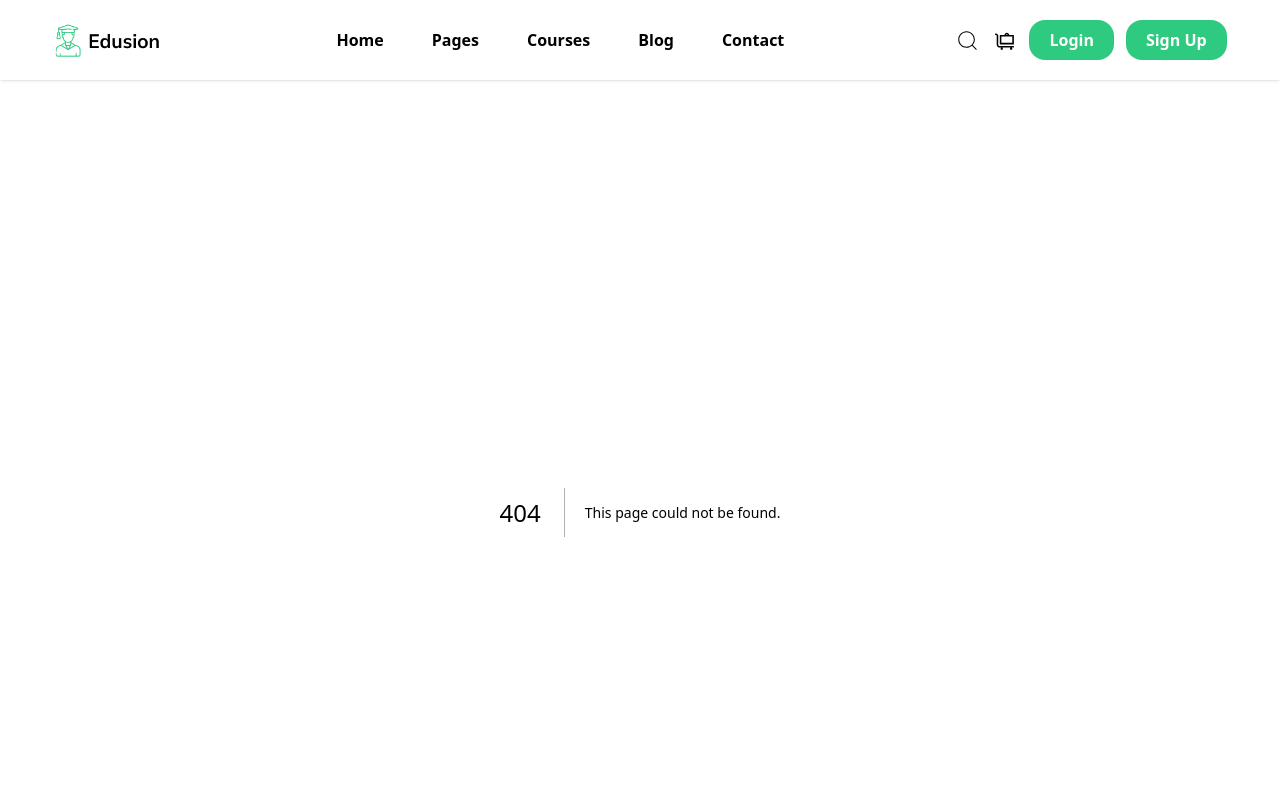
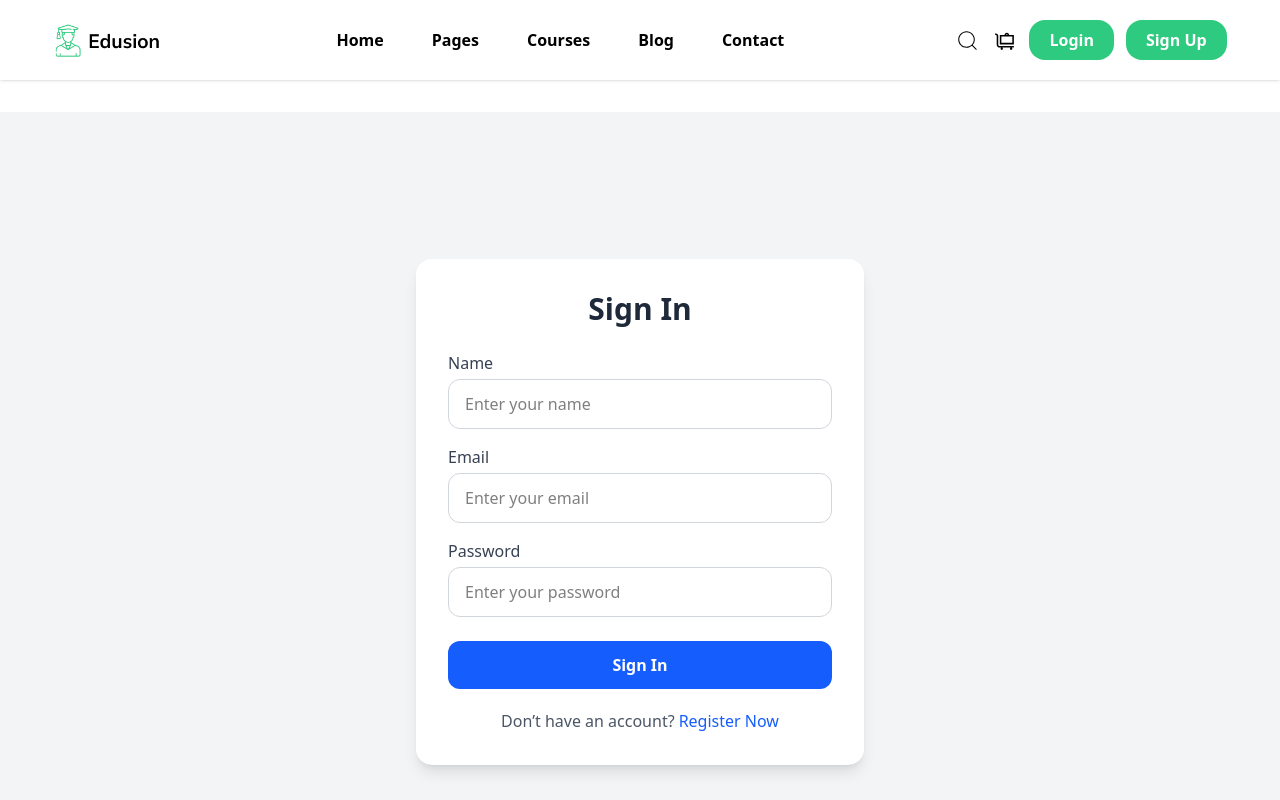
Before and after one commit to sajibdas126/nextjs-LMSproject, a Next.js app: page /signup in a window 1280 px wide. Before the commit this address had no page. Shown: the top 800 px of the page. Built offline with nearby package versions, Linux system fonts and the light colour scheme.

Commit message:
feat: add Login and Sign Up pages with form validation and styling

```diff
--- /dev/null
+++ b/src/app/(auth)/login/page.jsx
@@ -0,0 +1,60 @@
+import React from "react";
+
+const LoginPages = () => {
+  return (
+    <div className="min-h-screen flex items-center justify-center bg-gray-100 px-4">
+      <div className="w-full max-w-md bg-white p-8 rounded-2xl shadow-xl">
+        <h2 className="text-3xl font-bold text-center mb-6 text-gray-800">
+          Login
+        </h2>
+
+        <form className="space-y-4 ">
+          {/* Email */}
+          <div>
+            <label className="block mb-1 font-medium text-gray-700">
+              Email
+            </label>
+            <input
+              type="email"
+              placeholder="Enter your email"
+              className="w-full px-4 py-3 rounded-xl border border-gray-300
+                         focus:outline-none focus:ring-2 focus:ring-blue-500"
+            />
+          </div>
+
+          {/* Password */}
+          <div>
+            <label className="block mb-1 font-medium text-gray-700">
+              Password
+            </label>
+            <input
+              type="password"
+              placeholder="Enter your password"
+              className="w-full px-4 py-3 rounded-xl border border-gray-300
+                         focus:outline-none focus:ring-2 focus:ring-blue-500"
+            />
+          </div>
+
+          {/* Login Button */}
+          <button
+            type="submit"
+            className="w-full bg-blue-600 text-white py-3 rounded-xl mt-2
+                       hover:bg-blue-700 transition font-semibold"
+          >
+            Login
+          </button>
+        </form>
+
+        {/* Footer */}
+        <p className="text-center text-gray-600 mt-6">
+          Don’t have an account?
+          <span className="text-blue-600 font-medium ml-1 cursor-pointer hover:underline">
+            Register Now
+          </span>
+        </p>
+      </div>
+    </div>
+  );
+};
+
+export default LoginPages;
--- /dev/null
+++ b/src/app/(auth)/signup/page.jsx
@@ -0,0 +1,69 @@
+import React from "react";
+
+const SignInPage = () => {
+  return (
+    <div className="min-h-screen flex items-center justify-center bg-gray-100 px-4">
+      <div className="w-full max-w-md bg-white p-8 rounded-2xl shadow-lg">
+        <h2 className="text-3xl font-bold text-center mb-6 text-gray-800">
+          Sign In
+        </h2>
+
+        <form className="space-y-4">
+          {/* Name */}
+          <div>
+            <label className="block mb-1 font-medium text-gray-700">
+              Name
+            </label>
+            <input
+              type="text"
+              placeholder="Enter your name"
+              className="w-full px-4 py-3 rounded-xl border border-gray-300 focus:outline-none focus:ring-2 focus:ring-blue-500"
+            />
+          </div>
+
+          {/* Email */}
+          <div>
+            <label className="block mb-1 font-medium text-gray-700">
+              Email
+            </label>
+            <input
+              type="email"
+              placeholder="Enter your email"
+              className="w-full px-4 py-3 rounded-xl border border-gray-300 focus:outline-none focus:ring-2 focus:ring-blue-500"
+            />
+          </div>
+
+          {/* Password */}
+          <div>
+            <label className="block mb-1 font-medium text-gray-700">
+              Password
+            </label>
+            <input
+              type="password"
+              placeholder="Enter your password"
+              className="w-full px-4 py-3 rounded-xl border border-gray-300 focus:outline-none focus:ring-2 focus:ring-blue-500"
+            />
+          </div>
+
+          {/* Button */}
+          <button
+            type="submit"
+            className="w-full bg-blue-600 text-white py-3 rounded-xl mt-2 hover:bg-blue-700 transition font-semibold"
+          >
+            Sign In
+          </button>
+        </form>
+
+        {/* Footer */}
+        <p className="text-center text-gray-600 mt-5">
+          Don’t have an account?
+          <span className="text-blue-600 font-medium ml-1 cursor-pointer hover:underline">
+            Register Now
+          </span>
+        </p>
+      </div>
+    </div>
+  );
+};
+
+export default SignInPage;
--- a/src/components/Navber.jsx
+++ b/src/components/Navber.jsx
@@ -15,7 +15,6 @@ const Navber = () => {
       {/* Fixed Navbar */}
       <div className="fixed top-0 left-0 w-full bg-white shadow z-50">
         <div className="container mx-auto w-11/12 flex justify-between items-center py-5">
-
           {/* Logo */}
           <div>
             <img className="w-28" src={pic.src} alt="logo" />
@@ -34,8 +33,16 @@ const Navber = () => {
           <div className="hidden md:flex items-center gap-3">
             <CiSearch size={25} />
             <LiaLuggageCartSolid size={25} />
-            <button className="text-white font-bold rounded-2xl px-5 py-2 bg-[#2eca7f]">Login</button>
-            <button className="text-white font-bold rounded-2xl px-5 py-2 bg-[#2eca7f]">Sign Up</button>
+            <Link href={"/login"}>
+              <button className="cursor-pointer text-white font-bold rounded-2xl px-5 py-2 bg-[#2eca7f]">
+                Login
+              </button>
+            </Link>
+            <Link href={"/signup"}>
+              <button className="cursor-pointer text-white font-bold rounded-2xl px-5 py-2 bg-[#2eca7f]">
+                Sign Up
+              </button>
+            </Link>
           </div>
 
           {/* Mobile Menu Button */}
@@ -51,13 +58,22 @@ const Navber = () => {
         {/* Mobile Dropdown Menu */}
         {open && (
           <div className="md:hidden bg-white shadow-md px-6 py-4 space-y-4 font-semibold">
-
             <div className="flex flex-col items-center gap-3">
-              <Link href="/" onClick={() => setOpen(false)}>Home</Link>
-              <Link href="/pages" onClick={() => setOpen(false)}>Pages</Link>
-              <Link href="/courses" onClick={() => setOpen(false)}>Courses</Link>
-              <Link href="/blog" onClick={() => setOpen(false)}>Blog</Link>
-              <Link href="/contact" onClick={() => setOpen(false)}>Contact</Link>
+              <Link href="/" onClick={() => setOpen(false)}>
+                Home
+              </Link>
+              <Link href="/pages" onClick={() => setOpen(false)}>
+                Pages
+              </Link>
+              <Link href="/courses" onClick={() => setOpen(false)}>
+                Courses
+              </Link>
+              <Link href="/blog" onClick={() => setOpen(false)}>
+                Blog
+              </Link>
+              <Link href="/contact" onClick={() => setOpen(false)}>
+                Contact
+              </Link>
             </div>
 
             <div className="flex justify-between">
@@ -67,8 +83,16 @@ const Navber = () => {
               </div>
 
               <div className="flex gap-3 pt-4">
-                <button className="text-white font-bold rounded-2xl px-5 py-2 bg-[#2eca7f]">Login</button>
-                <button className="text-white font-bold rounded-2xl px-5 py-2 bg-[#2eca7f]">Sign Up</button>
+                <Link href={"/login"}>
+                  <div className="  cursor-pointer text-white font-bold rounded-2xl px-5 py-2 bg-[#2eca7f] ">
+                    Login
+                  </div>
+                </Link>
+                <Link href={"/signup"}>
+                  <div className="cursor-pointer text-white font-bold rounded-2xl px-5 py-2 bg-[#2eca7f]">
+                    Sign Up
+                  </div>
+                </Link>
               </div>
             </div>
           </div>
```
Also changed, not shown: src/app/page.js (line endings or trailing spaces).
